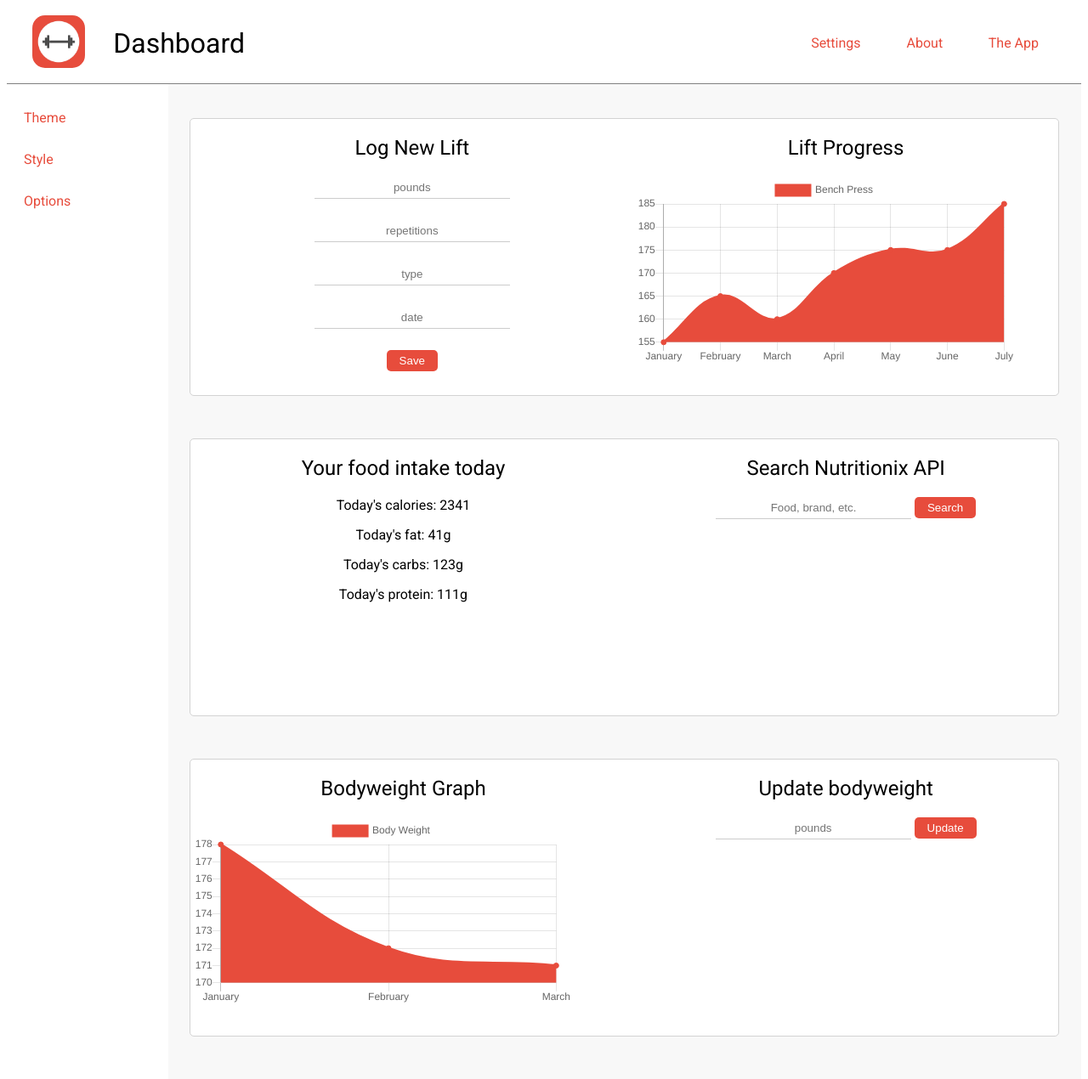
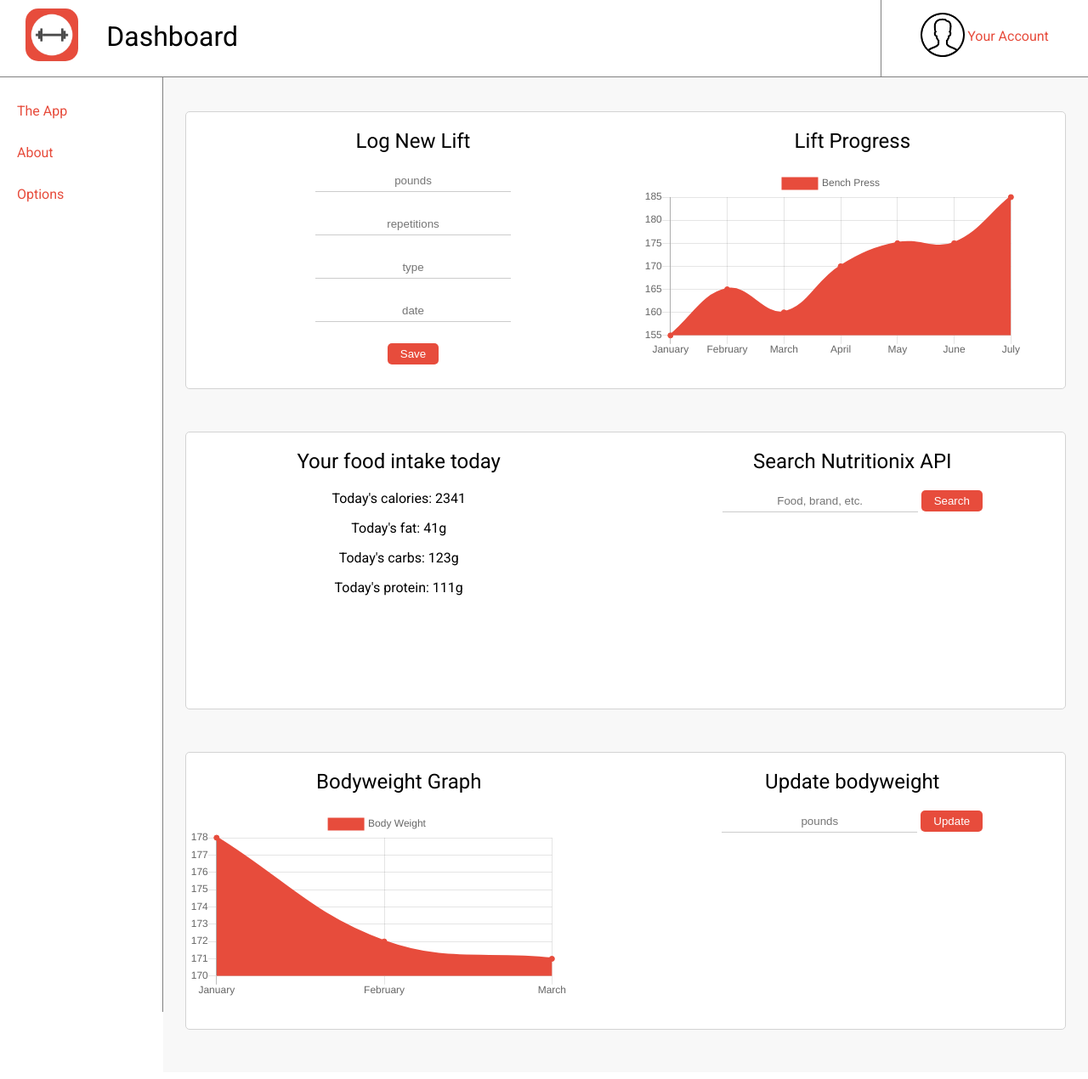
Before and after one commit to austinbailey1114/LiftAppSite, a PHP site: page / in a window 1280 px wide. Shown: the whole page at 85% size. After the commit the page ends 1212 px from the top, so only its background shows below. Run offline with PHP 8.4, Linux system fonts and the light colour scheme; some libraries are stand-ins or nearby versions.

Commit message:
Added account section and new borders

```diff
--- a/css/style.css
+++ b/css/style.css
@@ -1,24 +1,33 @@
 body {
 	font-family: 'Roboto' !important;
+	margin:0;
+	padding: 0;
+}
+
+div {
+	margin:0;
+	padding: 0;
 }
 
 h2 {
 	font-weight: 400;
+
 }
 
 h1 {
 	font-weight: 400;
+
 }
 #dashboardDiv , #menuDiv{
 	display: inline-block;
 }
 
 #menuDiv {
-	width: 15%;
+	width: 14.92%;
 	float: left;
 	height: 1100px;
-	padding: 0px;
 	background-color: white;
+	border-right: 1px solid gray;
 }
 
 #menuDiv a {
@@ -46,8 +55,8 @@ h1 {
 
 #headerContainer {
 	width: 280px;
-	margin: auto;
 	height: 80px;
+	padding: 0px;
 }
 
 #icon, #mainTitle {
@@ -61,7 +70,6 @@ h1 {
 	float: left;
 	border-radius: 15px;
 	margin-top:10px;
-  	position: relative;
   	margin-left: 30px;
 }
 
@@ -72,7 +80,6 @@ h1 {
 #linksContainer a {
 	color: #E74C3C;
 	text-decoration: none;
-	margin-right: 50px;
 	line-height: 85px;
 
 }
@@ -85,6 +92,21 @@ h1 {
 }
 #linksContainer {
 	float: right;
+	border-left: 1px solid gray;
+	width: 19%;
+	text-align: center;
+	height: 100%;
+}
+
+#accountLink {
+	float: right;
+	margin-right: 19%;
+}
+
+#userIcon {
+	float: left;
+	margin-left: 19%;
+	margin-top: 15px;
 }
 
 h2.subhead {
--- a/index.html
+++ b/index.html
@@ -13,9 +13,8 @@
 
 			</div>
 			<div id="linksContainer">
-				<a href="https://www.google.com/">Settings</a>
-				<a href="https://www.google.com/">About</a>
-				<a href="https://www.google.com/">The App</a>
+				<a href="https://www.google.com/" id="accountLink">Your Account</a>
+				<img src="./images/userIcon.png" height="52" width="52" id="userIcon">
 			</div>
 		</div>
 		<div id="dashboardDiv">
@@ -65,8 +64,8 @@
 			</div>
 		</div>
 		<div id="menuDiv">
-			<a href="https://www.google.com/">Theme</a>
-			<a href="https://www.google.com/">Style</a>
+			<a href="https://www.google.com/">The App</a>
+			<a href="https://www.google.com/">About</a>
 			<a href="https://www.google.com/">Options</a>
 		</div>
 	</body>
```
Also changed, not shown: images/userIcon.png (added), 1 other file.
